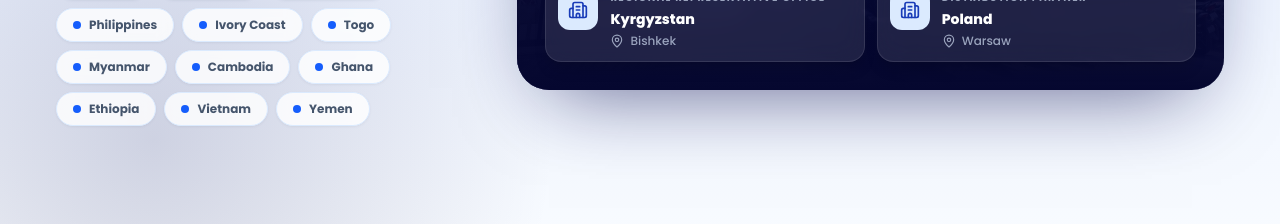
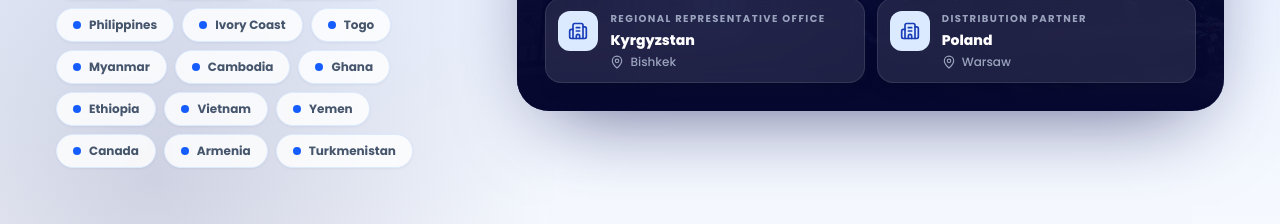
Before and after one commit to Husniddin-web/avantika-front1, a Next.js app: page /en in a window 1280 px wide. Shown: the part 7900-8124 px from the top of the page. Built offline with nearby package versions, Linux system fonts and the light colour scheme; no server answers.

Commit message:
ui:updated added text for description eye icon

```diff
--- a/messages/en.json
+++ b/messages/en.json
@@ -188,7 +188,10 @@
         "ghana": {"country": "Ghana", "city": "Accra", "region": "West Africa"},
         "ethiopia": {"country": "Ethiopia", "city": "Addis Ababa", "region": "East Africa"},
         "vietnam": {"country": "Vietnam", "city": "Hanoi", "region": "Southeast Asia"},
-        "yemen": {"country": "Yemen", "city": "Sana'a", "region": "Middle East"}
+        "yemen": {"country": "Yemen", "city": "Sana'a", "region": "Middle East"},
+        "canada": {"country": "Canada", "city": "Ottawa", "region": "North America"},
+        "armenia": {"country": "Armenia", "city": "Yerevan", "region": "Caucasus"},
+        "turkmenistan": {"country": "Turkmenistan", "city": "Ashgabat", "region": "Central Asia"}
       }
     },
     "cta": {
--- a/messages/ru.json
+++ b/messages/ru.json
@@ -77,7 +77,10 @@
         "ghana": {"country": "Гана", "city": "Аккра", "region": "Западная Африка"},
         "ethiopia": {"country": "Эфиопия", "city": "Аддис-Абеба", "region": "Восточная Африка"},
         "vietnam": {"country": "Вьетнам", "city": "Ханой", "region": "Юго-Восточная Азия"},
-        "yemen": {"country": "Йемен", "city": "Сана", "region": "Ближний Восток"}
+        "yemen": {"country": "Йемен", "city": "Сана", "region": "Ближний Восток"},
+        "canada": {"country": "Канада", "city": "Оттава", "region": "Северная Америка"},
+        "armenia": {"country": "Армения", "city": "Ереван", "region": "Кавказ"},
+        "turkmenistan": {"country": "Туркменистан", "city": "Ашхабад", "region": "Центральная Азия"}
       }
     },
     "cta": {"eyebrow": "Давайте работать вместе", "title": "Ищете надёжного фармацевтического партнёра?", "description": "Расскажите о вашем рынке и бизнес-задачах. Мы направим запрос профильному специалисту.", "button": "Связаться с нами"}
--- a/messages/uz.json
+++ b/messages/uz.json
@@ -46,7 +46,10 @@
         "ghana": {"country": "Gana", "city": "Akkra", "region": "G‘arbiy Afrika"},
         "ethiopia": {"country": "Efiopiya", "city": "Addis-Abeba", "region": "Sharqiy Afrika"},
         "vietnam": {"country": "Vyetnam", "city": "Xanoy", "region": "Janubi-Sharqiy Osiyo"},
-        "yemen": {"country": "Yaman", "city": "Sano", "region": "Yaqin Sharq"}
+        "yemen": {"country": "Yaman", "city": "Sano", "region": "Yaqin Sharq"},
+        "canada": {"country": "Kanada", "city": "Ottava", "region": "Shimoliy Amerika"},
+        "armenia": {"country": "Armaniston", "city": "Yerevan", "region": "Kavkaz"},
+        "turkmenistan": {"country": "Turkmaniston", "city": "Ashxobod", "region": "Markaziy Osiyo"}
       }
     },
     "cta": {"eyebrow": "Birgalikda ishlaylik", "title": "Ishonchli farmatsevtika hamkorini izlayapsizmi?", "description": "Bozoringiz va biznes maqsadlaringiz haqida yozing. So‘rovingizni tegishli mutaxassisga yo‘naltiramiz.", "button": "Biz bilan bog‘lanish"}
--- a/src/app/[locale]/news/[slug]/page.tsx
+++ b/src/app/[locale]/news/[slug]/page.tsx
@@ -84,9 +84,10 @@ export default async function NewsDetailPage({params}: PageProps<"/[locale]/news
             <div className="max-w-3xl mx-auto space-y-10">
               {/* Main Body text */}
               <div className="prose prose-slate max-w-none text-slate-800 leading-relaxed text-base sm:text-lg">
-                <div className="whitespace-pre-wrap font-medium">
-                  {content}
-                </div>
+                <div
+                  className="font-medium"
+                  dangerouslySetInnerHTML={{ __html: content }}
+                />
               </div>
 
               {/* Share block at the bottom */}
--- a/src/components/home/global-presence.tsx
+++ b/src/components/home/global-presence.tsx
@@ -24,6 +24,9 @@ const locations = [
   {key: "ethiopia", kind: "partner"},
   {key: "vietnam", kind: "partner"},
   {key: "yemen", kind: "partner"},
+  {key: "canada", kind: "partner"},
+  {key: "armenia", kind: "partner"},
+  {key: "turkmenistan", kind: "partner"},
 ] as const;
 
 export function GlobalPresence() {
```
